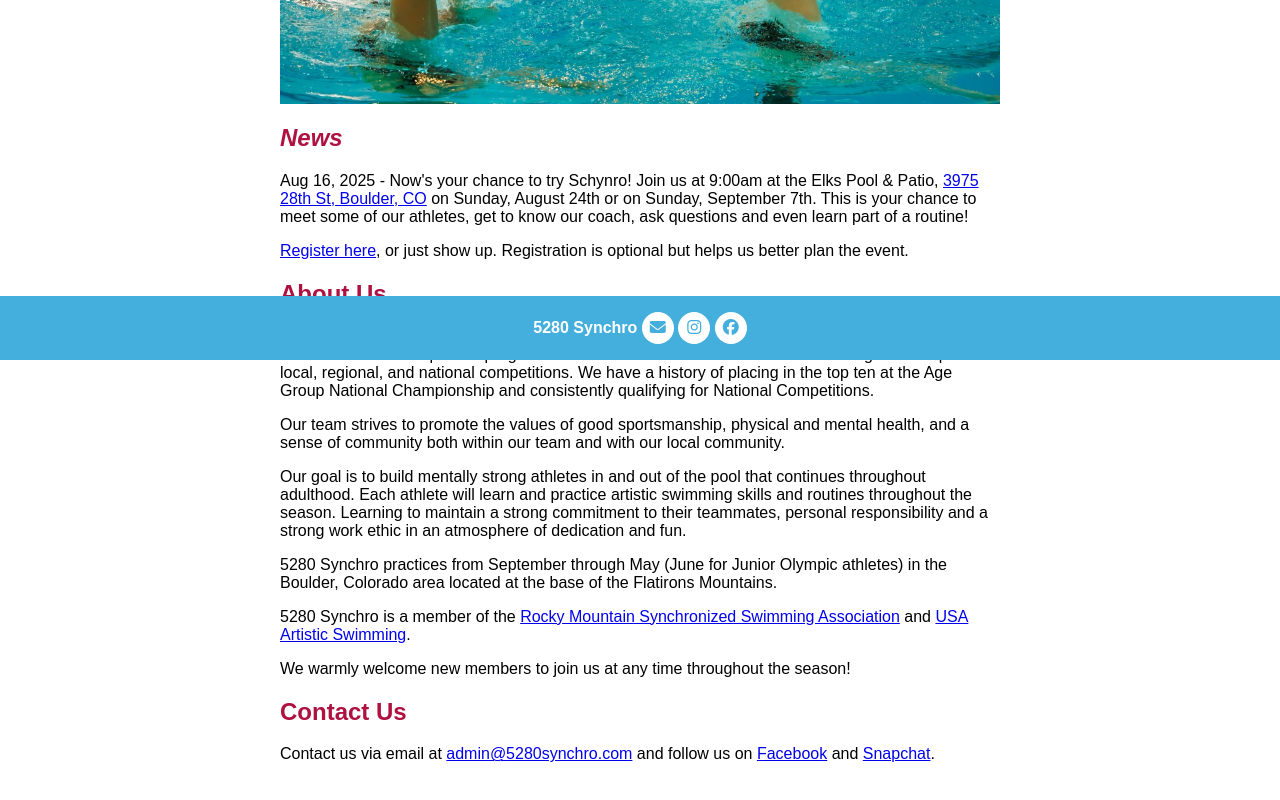
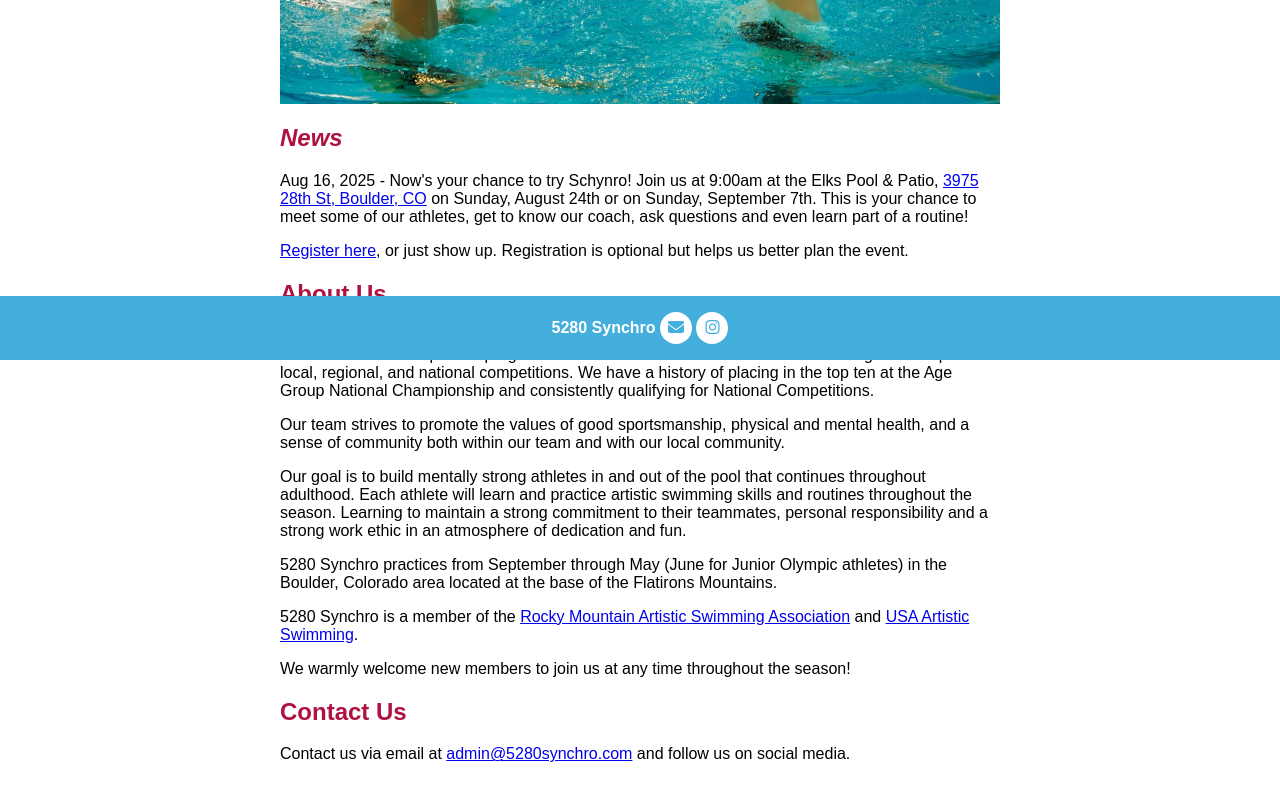
Before and after one commit to 5280-Synchro/5280-Synchro.github.io, an Eleventy site: page index.md in a window 1280 px wide. Shown: the part 440-1240 px from the top of the page. Built offline with nearby package versions, Linux system fonts and the light colour scheme; Eleventy itself is replaced by a stand-in of ours; files that its build step writes are made by us from their sources.

Commit message:
Fix social links and RM ASA wording

```diff
--- a/_includes/layouts/site.html
+++ b/_includes/layouts/site.html
@@ -51,8 +51,7 @@
     <p>
       <span>5280 Synchro</span>
       <a class="social" href="mailto:admin@5280synchro.com"><i class="fas fa-envelope"></i></a>
-      <a class="social" href="https://instagram.com"><i class="fab fa-instagram"></i></a>
-      <a class="social" href="https://facebook.com"><i class="fab fa-facebook"></i></a>
+      <a class="social" href="https://instagram.com/5280Synchro"><i class="fab fa-instagram"></i></a>
     </p>
   </footer>
 </body>
--- a/index.md
+++ b/index.md
@@ -19,11 +19,10 @@ Our goal is to build mentally strong athletes in and out of the pool that contin
 
 5280 Synchro practices from September through May (June for Junior Olympic athletes) in the Boulder, Colorado area located at the base of the Flatirons Mountains.
 
-5280 Synchro is a member of the [Rocky Mountain Synchronized Swimming Association](https://www.rockymountainsynchro.org/) and [USA Artistic Swimming](https://www.usaartisticswim.org/).
+5280 Synchro is a member of the [Rocky Mountain Artistic Swimming Association](https://www.rockymountainsynchro.org/) and [USA Artistic Swimming](https://www.usaartisticswim.org/).
 
 We warmly welcome new members to join us at any time throughout the season!
 
 # Contact Us
 
-Contact us via email at <a href="mailto:admin@5280synchro.com">admin@5280synchro.com</a> and follow us on [Facebook](http://facebook.com) and
-[Snapchat](http://snapchat.com).
+Contact us via email at <a href="mailto:admin@5280synchro.com">admin@5280synchro.com</a> and follow us on social media.
```
